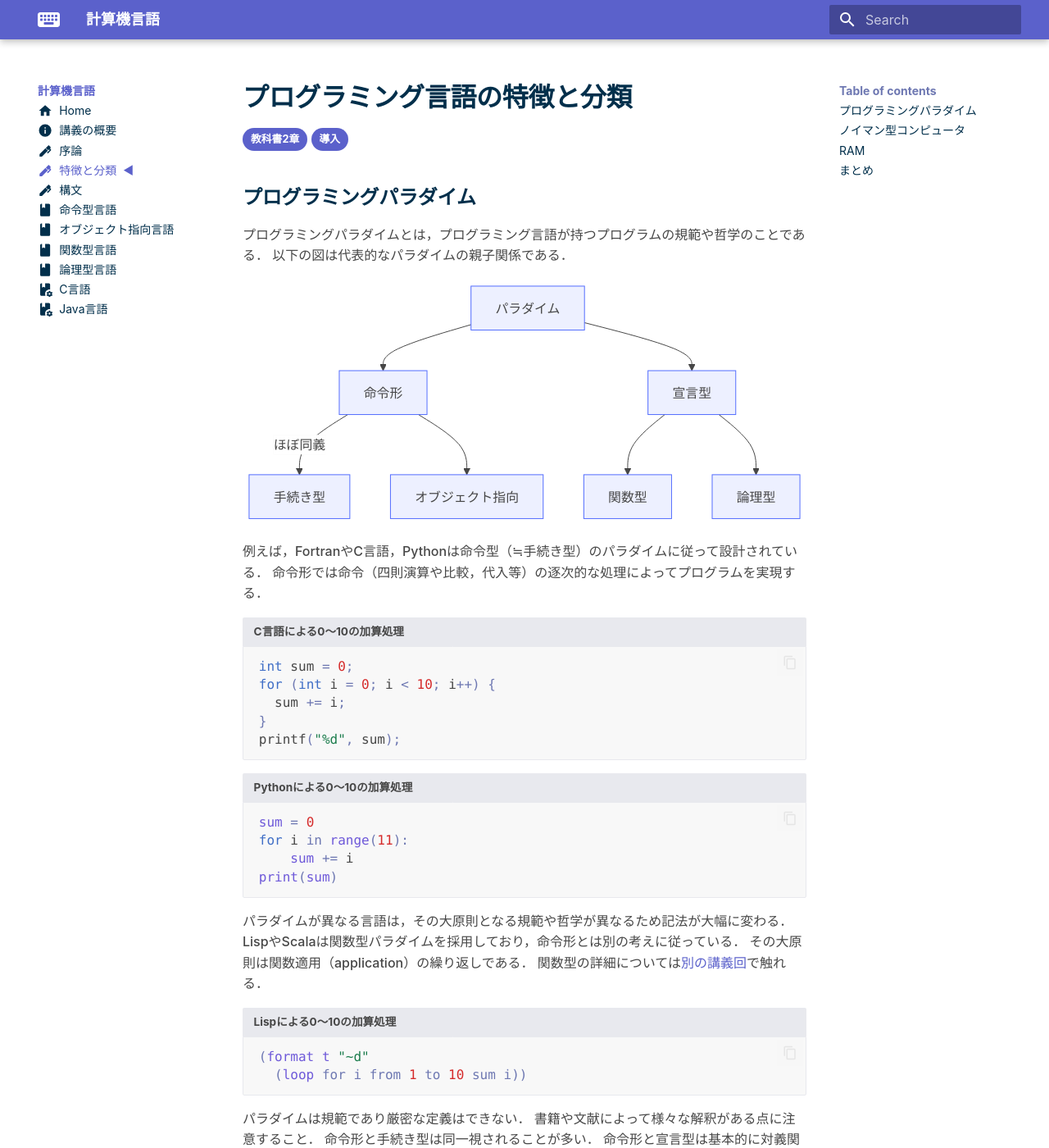
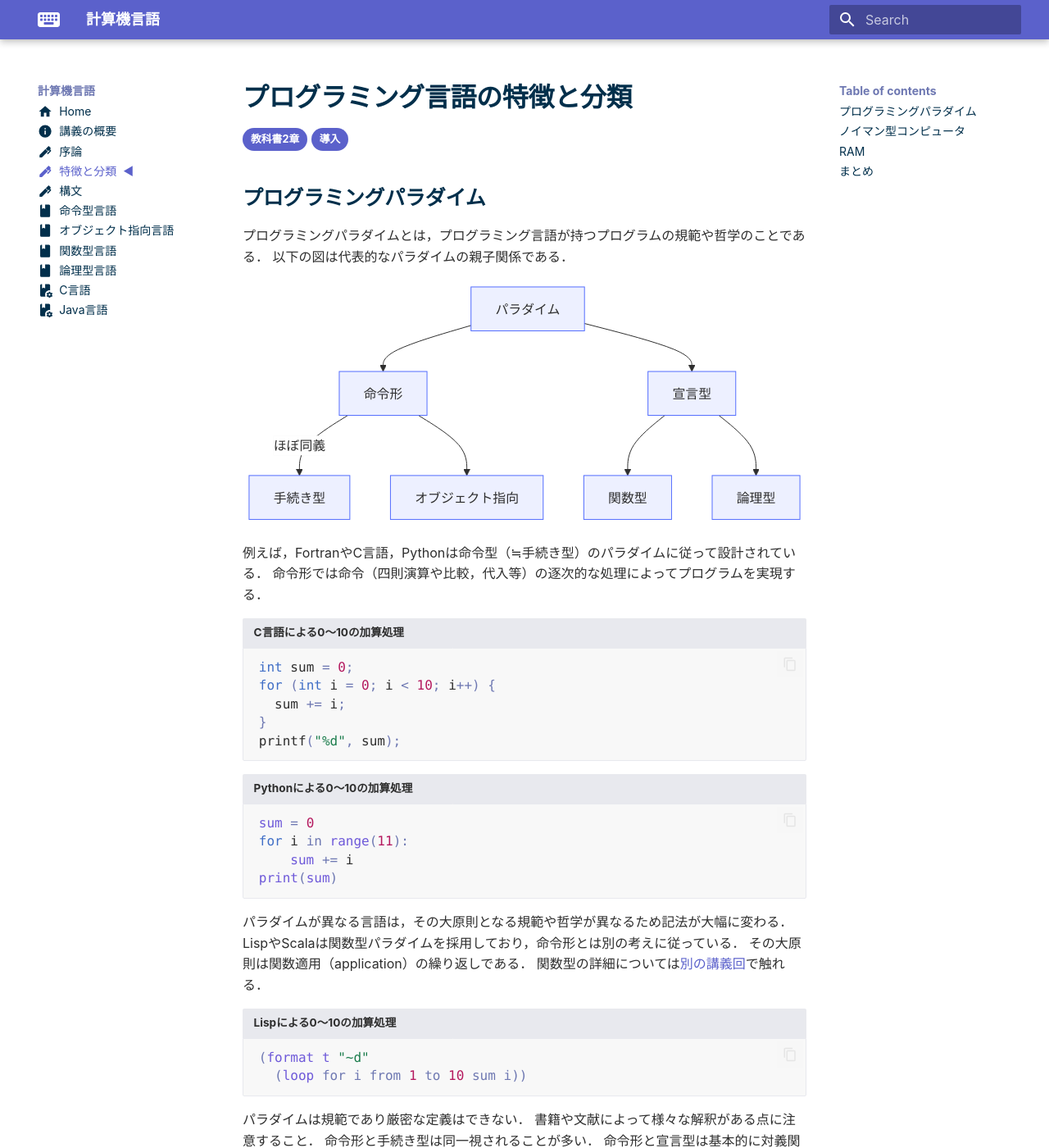
Before and after one commit to kusumotolab/lecture-program-lang, an MkDocs documentation site: the page built from docs/pre-features.md, in a window 1280 px wide and 1400 px high. Shown: the whole window at 82% size. Built offline with MkDocs 1.6.1 and Material for MkDocs 9.7.7, drawn with Linux system fonts in a browser that asks for light colours; some web fonts are replaced; some of the changed text lies outside the part shown.

Commit message:
refactoring css

````diff
--- a/docs/pre-features.md
+++ b/docs/pre-features.md
@@ -153,6 +153,7 @@
 
 RAMは1個のレジスタ`c(0)`を持つ．
 メモリは複数のメモリセルで構成されており，上から順に`c(1)` `c(2)`...と呼ぶ．
+
 RAMの構成は以下の通りである．(1)
 { .annotate }
 
@@ -168,10 +169,10 @@
       [プログラムカウンタ]
 
 [記憶装置]
-c(0) [ 0 ]  // レジスタ
-c(1) [ 2 ]  // メモリ
-c(2) [ 5 ]  //  〃
- ..    ..   //  〃
+c(0) [ 0 ]  レジスタ
+c(1) [ 2 ]  メモリ
+c(2) [ 5 ]   〃
+ ..    ..    〃
 ```
 
 
--- a/docs/stylesheets/extra.css
+++ b/docs/stylesheets/extra.css
@@ -1,187 +1,139 @@
 :root {
-    --color-font-main: #012F4B;
-    --color-font-sub: #474747;
-    --color-font-accent: #c93940;
+    --ma-main-fg-color: #012F4B;
+    --ma-sub-bg-color: #e8e9ee;
+    --ma-typeset-color: #474747;
+
+    --md-typeset-color: #2e2e2e;
     --md-primary-fg-color: #5b61cb;
     --md-footer-bg-color: var(--md-primary-fg-color);
     --md-default-fg-color--light: #6e78b2;
     --md-code-font: "Consolas";
-    --md-code-fg-color: var(--color-font-sub);
+    --md-code-fg-color: var(--md-typeset-color);
     --md-code-bg-color: #f8f8f8;
-    --md-code-hl-comment-color: var(--md-default-fg-color--light);
-    ----md-typeset-a-color: #354881;
+    --md-code-hl-number-color: #b4185e;
+    --md-code-hl-comment-color: #9090a0;
     --md-typeset-a-color: var(--md-primary-fg-color);
     --md-typeset-table-color: #dbe2f4;
-    /* self defined */
-    --md-code-title-bg-color: #e8e9ee;
 }
 
+.md-typeset {
 
-.md-nav__title,
-.md-nav--secondary {
-    box-shadow: unset !important;
-    background: unset !important;
+    h1,
+    h2 {
+        color: var(--ma-main-fg-color);
+        margin: 2rem 0 .5rem;
     }
 
-*::selection {
-    background-color: rgba(255, 255, 0, 0.3);
+    h1 {
+        font-weight: 900;
     }
 
-.md-nav--primary .md-nav__title[for=__drawer] {
-    color: var(--md-primary-fg-color);
+    h2 {
+        font-weight: 700;
     }
 
-.md-typeset :not(pre)>code {
+    h1:nth-child(1) {
+        margin-top: 0;
+    }
+
+    pre code {
+        /* code block & code span */
+        font-size: inherit;
+        border: 1px solid var(--ma-sub-bg-color);
+    }
+
+    :not(pre)>code {
+        /* code span only */
+        font-size: inherit;
         border-radius: 3px;
         border: 1px solid #ceced5;
         margin: 0 .1em;
         padding: .1em .2em;
-    font-size: unset;
     }
 
-.md-typeset pre code {
-    font-size: unset;
-    border: 1px solid var(--md-code-title-bg-color);
+    li {
+        line-height: 1;
     }
 
-.md-typeset h1:nth-child(1) {
+    table:not([class]) td {
+        padding: .2em 1em;
+    }
+
+    table:not([class]) th {
+        padding: .5em 1em;
+    }
+
+    table:not([class]) {
+        font-size: inherit;
+    }
+
+    table thead {
+        color: var(--md-typeset-color);
+        background-color: var(--md-typeset-table-color);
+        /* same with codeblock title */
+        font-size: .85em;
+    }
+
+    dd {
+        margin: 0;
+        _border-left: 5px solid var(--ma-sub-bg-color);
+        _padding-left: 5px;
+    }
+
+    dt {
+        margin-top: .5rem;
+    }
+
+    dl>dt:nth-child(1) {
         margin-top: 0;
     }
 
-.md-typeset h1,
-.md-typeset h2 {
-    color: var(--color-font-main);
-    margin: 2rem 0 .5rem;
-}
-
-.md-typeset h1 {
-    font-size: 200%;
-    font-weight: 900;
-}
-
-.md-typeset h2 {
-    font-size: 150%;
-    font-weight: 700;
-}
-
-
-.md-typeset,
-.md-typeset__table,
-.md-tooltip__inner {
-    color: var(--color-font-sub);
-    font-weight: 500;
-    margin-bottom: 0;
-}
-
-.md-typeset ul li,
-.md-typeset ol li {
-    line-height: 1;
-}
-
-.md-typeset table:not([class]) td {
-    padding: .2em 1em;
-}
-
-.md-typeset table:not([class]) th {
-    padding: .5em 1em;
-}
-
-.md-typeset table:not([class]) {
-    font-size: unset;
-}
-
-.md-typeset table thead {
-    color: var(--color-font-sub);
-    background-color: var(--md-typeset-table-color);
-    font-size: .85em;
-}
-
-.md-typeset .admonition {
-    font-size: unset;
-}
-
-.highlight span.filename {
-    background-color: var(--md-code-title-bg-color);
-    color: var(--color-font-sub);
-    padding: .5em 1em;
-    border-bottom: unset;
-}
-
-.md-typeset dd {
-    margin: 0;
-}
-
-.md-typeset dt {
-    margin-top: .5rem;
-}
-
-.md-typeset dl>dt:nth-child(1) {
-    margin-top: 0;
-}
-
-.md-typeset .admonition,
-.md-typeset details {
+    .admonition,
+    details {
         font-size: inherit;
     }
 
-.md-typeset blockquote>p {
+    blockquote>p {
         margin: .5rem 0;
+    }
+
+    a:hover {
+        text-decoration: underline;
+        text-underline-offset: .15em;
+    }
+
+    a.headerlink:hover {
+        text-decoration: none;
+    }
+
+    .footnote a {
+        color: unset;
     }
 
     .md-tooltip__inner {
         font-size: inherit;
-    border: 1px solid silver;
+    }
+
+    .md-tag {
+        background-color: var(--md-primary-fg-color);
+        color: white;
+    }
+}
+
+.md-sidebar {
+
+    .md-nav__title,
+    .md-nav--secondary {
+        /* hide sidebar shadow */
+        box-shadow: unset;
     }
 
     .md-nav__list {
-    color: var(--color-font-main);
+        color: var(--ma-main-fg-color);
     }
 
     .md-nav__link--active:after {
         content: "◀";
-}
-
-.md-typeset .md-tag {
-    background-color: var(--md-primary-fg-color);
-    color: white;
-}
-
-.highlight.language-clean .mi,
-.highlight.language-clean .nc,
-.highlight.language-clean .mo,
-.highlight.language-clean .o,
-.highlight.language-clean .p {
-    color: var(--md-code-hl-name-color);
-}
-
-.highlighttable .linenos {
-    font-size: unset;
-}
-
-.highlighttable tr:nth-child(2) {
-    font-size: unset;
-    border: 1px solid var(--md-code-title-bg-color);
-}
-
-.highlighttable pre code {
-    border: unset;
-}
-
-.md-nav a:hover {
-    background-color: #f7f9ff;
-}
-
-.md-typeset a:hover {
-    text-decoration: underline;
-    text-underline-offset: .15em;
-}
-
-.md-typeset a.headerlink:hover {
-    text-decoration: none;
-}
-
-.md-typeset .footnote a {
-    color: unset;
     }
 
     .md-nav__link {
@@ -190,14 +142,68 @@
     }
 
     .md-nav__title {
-    padding-bottom: 3px;
+        padding-bottom: 4px;
     }
 
-span.arithmatex mjx-container {
-    margin: 0 .2rem;
+    .md-nav__link[for]:focus,
+    .md-nav__link[for]:hover,
+    .md-nav__link[href]:focus,
+    .md-nav__link[href]:hover {
+        background-color: #eff2fa;
+        -color: unset;
+    }
 }
 
-.arithmatex mjx-container,
-.arithmatex mjx-mtd {
-    text-align: unset !important;
+/* md-footer */
+.md-footer {
+    .md-social__link {
+        height: 0;
     }
+
+    .md-social {
+        padding: 0;
+    }
+
+    .md-footer-meta__inner {
+        padding-top: 0;
+        padding-bottom: 0;
+    }
+}
+
+/* .highlight (code block) */
+.highlight {
+    span.filename {
+        background-color: var(--ma-sub-bg-color);
+        color: var(--md-typeset-color);
+        padding: .5em 1em;
+        border-bottom: unset;
+    }
+
+    .highlighttable .linenos {
+        font-size: inherit;
+    }
+
+    .highlighttable .linenos a:hover {
+        text-decoration: unset;
+    }
+
+    .highlighttable tr:nth-child(2) {
+        border: 1px solid var(--ma-sub-bg-color);
+    }
+
+    .highlighttable pre code {
+        /* prevent double borders */
+        border: unset;
+    }
+}
+
+.language-clean .nc {
+    color: var(--md-code-hl-name-color);
+}
+
+
+/* .arithmatex */
+.arithmatex mjx-container[jax="CHTML"][display="true"] {
+    margin: 0 .2rem;
+    text-align: unset;
+}
--- a/mkdocs.yml
+++ b/mkdocs.yml
@@ -82,3 +82,8 @@
       type: date
 
 site_url: https://kusumotolab.github.io/lecture-program-lang/
+
+extra:
+  social:
+    - icon: fontawesome/brands/github
+      link: https://github.com/kusumotolab/lecture-program-lang
````
Lines whose indentation alone changed are shown as unchanged.
